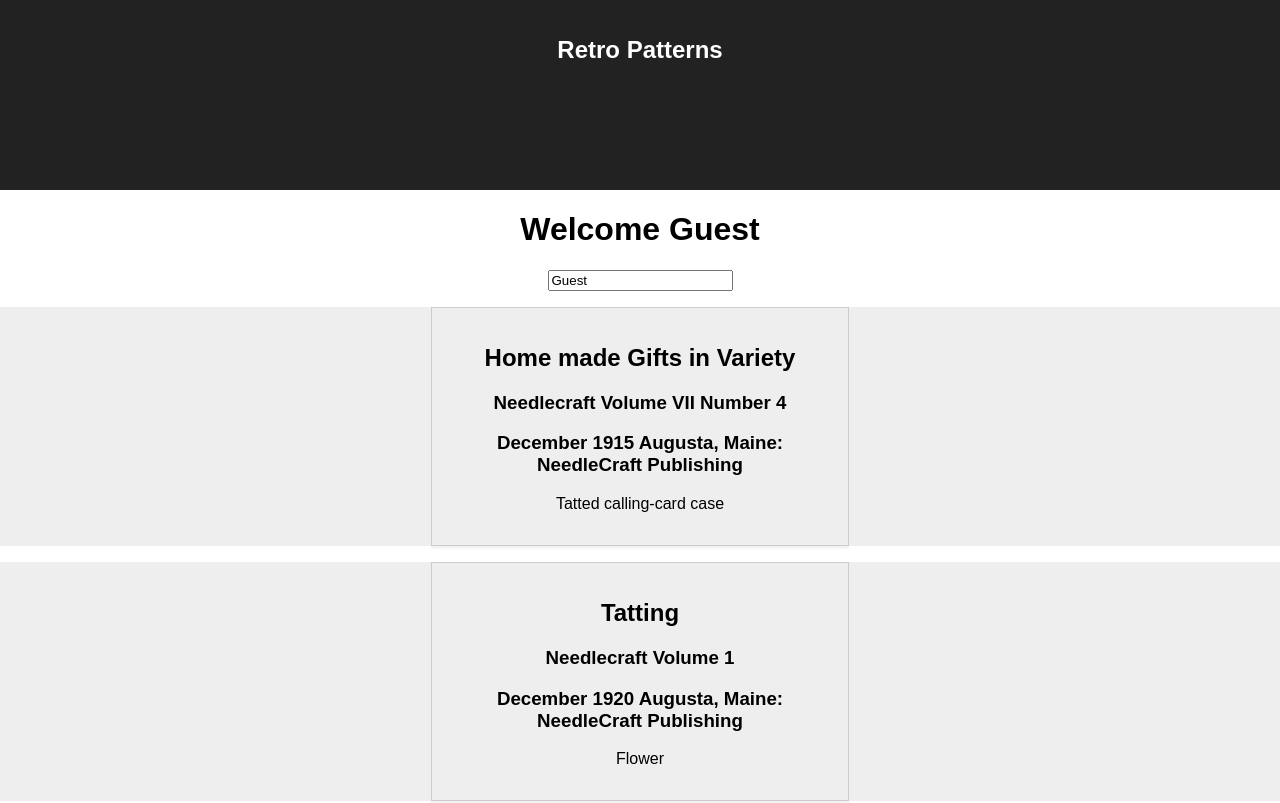
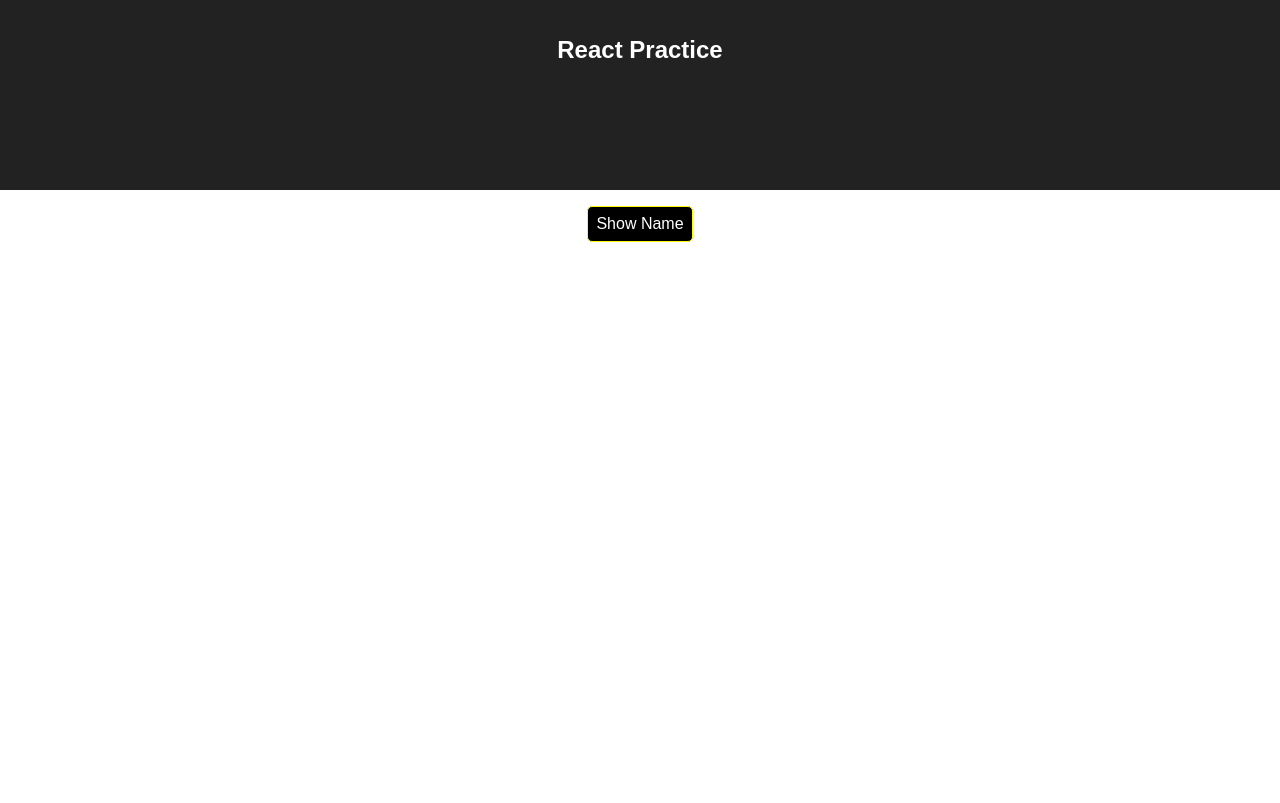
Before and after one commit to Maurina/ReactPractice, a React (Create React App) app: page / in a window 1280 px wide. Shown: the top 803 px of the page. Built offline with nearby package versions, Linux system fonts and the light colour scheme.

Commit message:
conditional rendering example

```diff
--- a/src/App.js
+++ b/src/App.js
@@ -1,9 +1,6 @@
 import React, { Component } from 'react';
-import logo from './logo.svg';
 import './App.css';
 import Person from './Person/Person';
-import Pattern from './Patterns/Pattern';
-import Welcome from './Welcome/Welcome';
 
 class App extends Component {
   state = {
@@ -12,19 +9,7 @@ class App extends Component {
       {name: 'Anna', age: 24},
       {name: 'Laura', age: 31},
     ],
-    login: [
-      {title: 'Guest'}
-    ],
-    bookInfo: [
-      {titleBook: 'Home made Gifts in Variety',
-        volume: 'Needlecraft Volume VII Number 4',
-        published: 'December 1915 Augusta, Maine:  NeedleCraft Publishing',
-        item:'Tatted calling-card case' },
-        {titleBook: 'Tatting',
-        volume: 'Needlecraft Volume 1',
-        published: 'December 1920 Augusta, Maine:  NeedleCraft Publishing',
-        item:'Flower' }
-    ]
+    showPerson: false,
   }
 
   switchNameHandler = (newName) => {
@@ -49,15 +34,36 @@ class App extends Component {
     } )
   }
 
-  loginHandler = (event) => {
-    this.setState({
-      login: [
-        {title: event.target.value}
-      ]
-    })
+  togglePersonHandler = () => {
+    const doesShow = this.state.showPerson;
+    this.setState({ showPerson: !doesShow});
   }
 
+
+
+
   render() {
+    let persons = null;
+
+    if ( this.state.showPerson ) {
+      persons = (
+        <div>
+        <Person
+          name={this.state.persons[0].name}
+          age={this.state.persons[0].age}
+          change={this.switchNameHandler.bind(this, 'Lucy')}/>
+          <Person
+          name={this.state.persons[1].name}
+          age={this.state.persons[1].age}>My hobby is sewing</Person>
+          <Person
+          name={this.state.persons[2].name}
+          age={this.state.persons[2].age}
+          changed={this.nameChangedHandler}/>
+       </div>
+      )
+    }
+
+
     const style ={
       backgroundColor: 'black',
       font: 'inherit',
@@ -72,45 +78,15 @@ class App extends Component {
     return (
       <div className="App">
         <header className="App-header">
-          <h1 className="App-title">Retro Patterns</h1>
+          <h1 className="App-title">React Practice</h1>
 
         </header>
-
-        <Welcome
-        loginName = {this.loginHandler}
-        name={this.state.login[0].title}
-        ></Welcome>
-
-        <Pattern
-                titleBook={this.state.bookInfo[0].titleBook}
-                volume={this.state.bookInfo[0].volume}
-                published={this.state.bookInfo[0].published}
-                item={this.state.bookInfo[0].item}
-
-/>
-<Pattern
-                titleBook={this.state.bookInfo[1].titleBook}
-                volume={this.state.bookInfo[1].volume}
-                published={this.state.bookInfo[1].published}
-                item={this.state.bookInfo[1].item}
-
-/>
      {/*    This way of passing references is less efficient */}
         <button
         style={style}
-        onClick={() => this.switchNameHandler('Amy')}>Switch Name</button>
+        onClick={this.togglePersonHandler}>Show Name</button>
 
-        <Person
-        name={this.state.persons[0].name}
-        age={this.state.persons[0].age}
-        change={this.switchNameHandler.bind(this, 'Lucy')}/>
-        <Person
-        name={this.state.persons[1].name}
-        age={this.state.persons[1].age}>My hobby is sewing</Person>
-        <Person
-        name={this.state.persons[2].name}
-        age={this.state.persons[2].age}
-        changed={this.nameChangedHandler}/>
+       {persons}
       </div>
     );
   }
--- a/src/Patterns/Pattern.css
+++ /dev/null
@@ -1,13 +0,0 @@
-.Container{
-    background-color: #eee;
-}
-
-.Pattern {
-    width: 30%;
-    margin: 16px auto;
-    border: 1px solid #ccc;
-    box-shadow: 0 2px 3px #eee;
-    padding: 16px;
-    text-align: center;
-
-}
--- a/src/Patterns/Pattern.js
+++ /dev/null
@@ -1,22 +0,0 @@
-import React from 'react'
-import './Pattern.css'
-
-const pattern = (props) => {
-    return(
-        <div>
-        <div className="Container" >
-
-            <div className="Pattern">
-                <h2> {props.titleBook}</h2>
-                <h3> {props.volume}</h3>
-                <h3> {props.published}</h3>
-                <p> {props.item}</p>
-            </div>
-
-
-
-            </div>
-        </div>
-    )
-    }
-export default pattern;
--- a/src/Welcome/Welcome.js
+++ /dev/null
@@ -1,12 +0,0 @@
-import React from 'react'
-
-const welcome = (props) => {
-    return(
-        <div >
-            <h1>Welcome {props.name}</h1>
-            <input type="text" onChange={props.loginName} value={props.name}/>
-
-        </div>
-    )
-    }
-export default welcome;
```
Also changed, not shown: src/Patterns/Tattingpage1.jpg (deleted).
